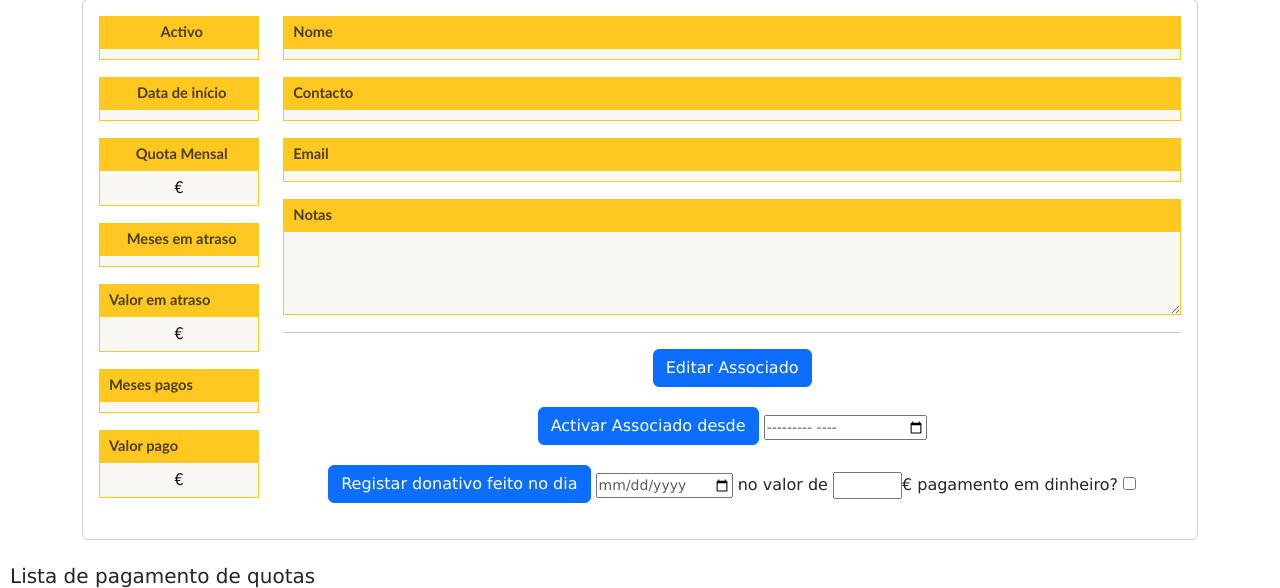
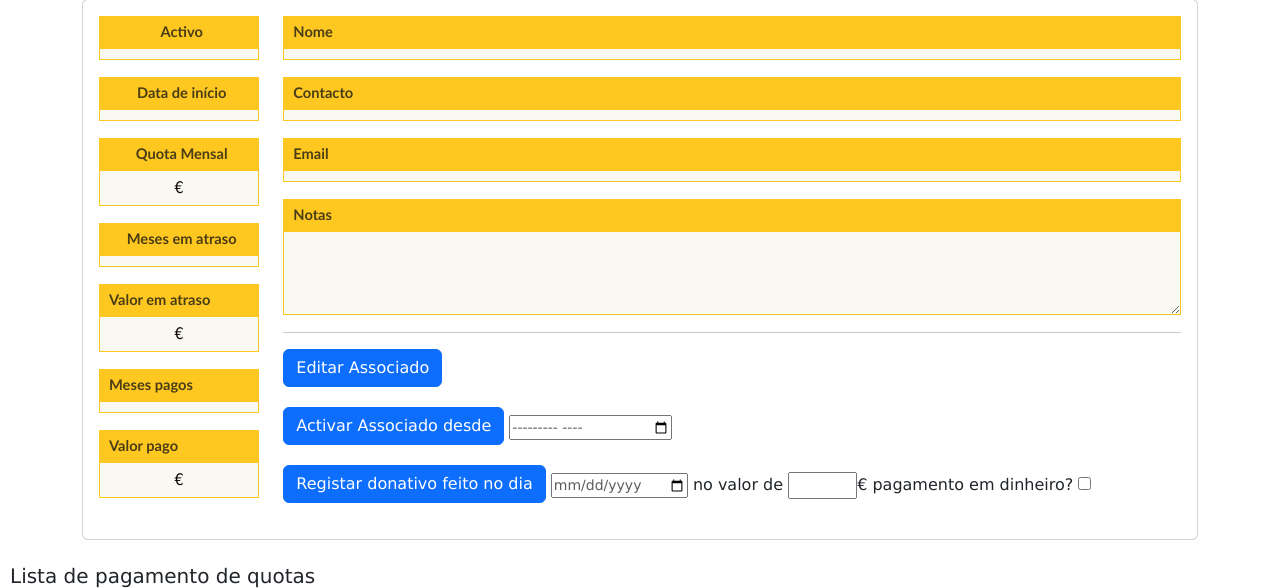
Before and after one commit to pjn2work/cdc, a Flask app: template app/web/templates/members_show.html in a window 1280 px wide. Shown: the part 99-687 px from the top of the page. Run offline with Flask 3, Linux system fonts and the light colour scheme; the template is opened without the code that fills it, so the values that code supplies are empty.

Commit message:
update css

```diff
--- a/app/web/templates/members_show.html
+++ b/app/web/templates/members_show.html
@@ -39,13 +39,13 @@
                         <hr>
 
                         <form class="form-inline" method="get" action="update">
-                            <p class="align_center">
+                            <p class="align_left">
                                 <button class="btn btn-primary mb-1" type="submit">Editar Associado</button>
                             </p>
                         </form>
                         {% if member.is_active %}
                         <form class="form-inline" method="post" action="amount">
-                            <p class="align_center">
+                            <p class="align_left">
                                 <button class="btn btn-primary mb-1" type="submit">Alterar valor da quota desde</button>
                                 <input class="form-text" type="month" size="5" id="since" name="since" placeholder="{{ this_month }}" value="{{ this_month }}" required>
                                 para
@@ -55,7 +55,7 @@
                         {% endif %}
 
                         <form class="form-inline" method="post" action="active">
-                            <p class="align_center">
+                            <p class="align_left">
                                 <button class="btn btn-primary mb-1" type="submit">
                                     {% if member.is_active %}Desa{% else %}A{% endif %}ctivar Associado desde
                                 </button>
@@ -65,7 +65,7 @@
                         </form>
 
                         <form class="form-inline" method="post" action="donation">
-                            <p class="align_center">
+                            <p class="align_left">
                                 <button class="btn btn-primary mb-1" type="submit">Registar donativo feito no dia</button>
                                 <input class="form-text" type="date" size="5" id="pay_date" name="pay_date" placeholder="{{ today }}" value="{{ today }}" required>
                                 no valor de
```
